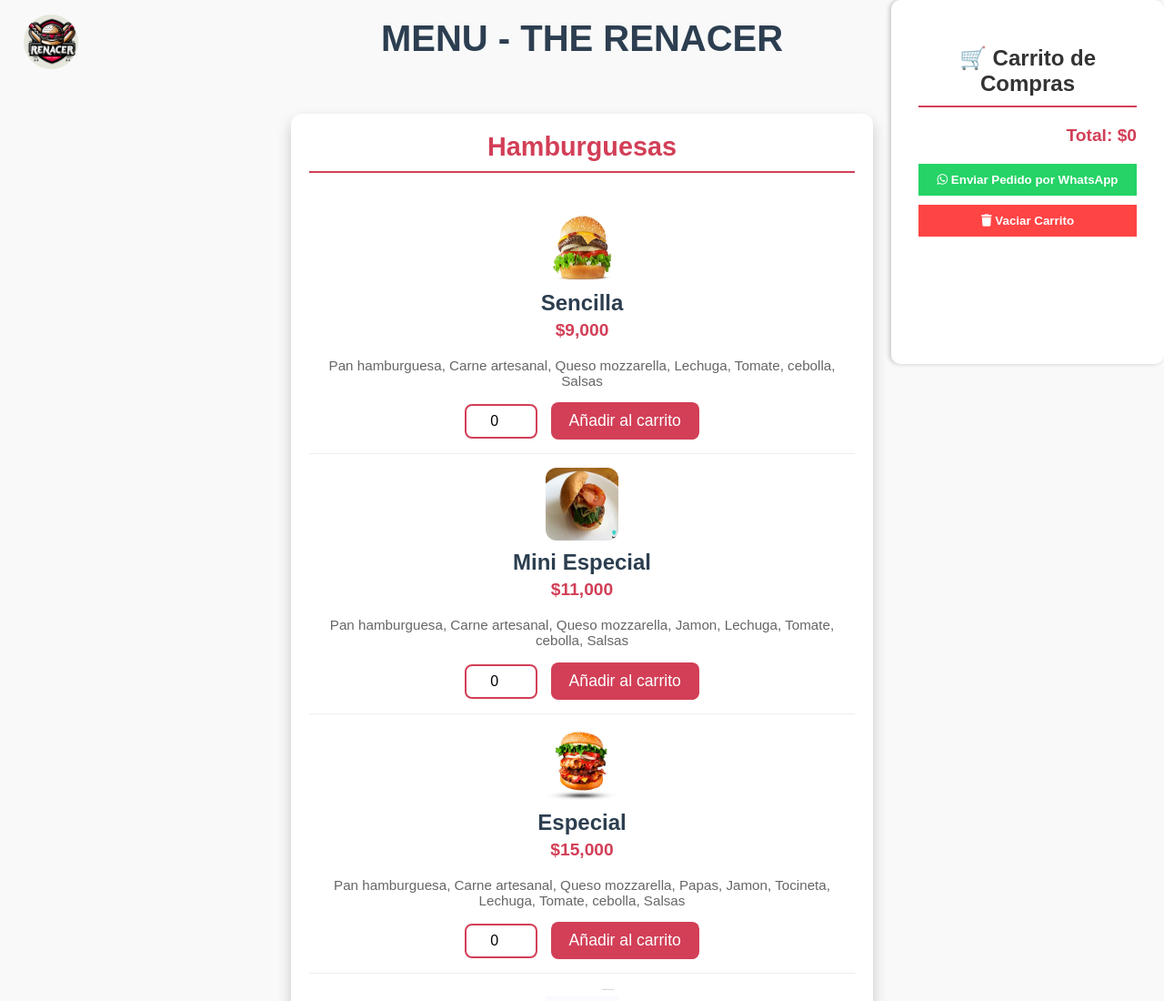
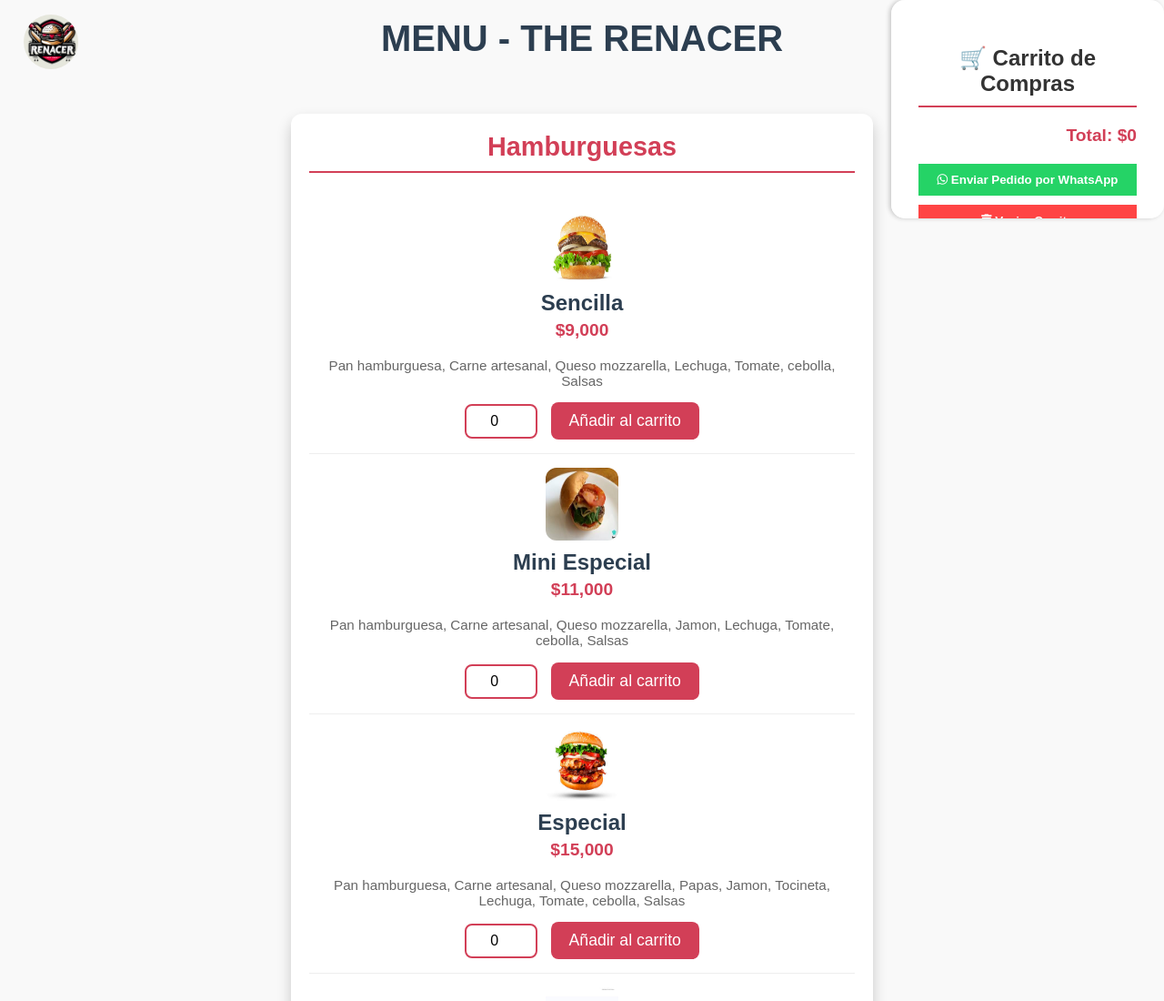
Before and after one commit to JhonJairoGuzman/MENU, a plain HTML site: page menu.html in a window 1280 px wide. Shown: the top 1100 px of the page at 91% size. Drawn offline with Linux system fonts and the light colour scheme.

Commit message:
arreglo del carrito de compra

```diff
--- a/menu.css
+++ b/menu.css
@@ -239,14 +239,14 @@
 /* Estilos para el carrito de compras */
 #carrito-container {
     position: fixed;
-    right: 20px;
-    top: 20px;
-    width: 300px;
+    right: 10px;
+    top: 10px;
+    width: 50px;
     background-color: white;
-    border-radius: 10px;
+    border-radius: 15px;
     box-shadow: 0 0 15px rgba(0, 0, 0, 0.2);
-    z-index: 1000;
-    max-height: 50vh;
+    z-index: 100;
+    max-height: 30vh;
     overflow-y: auto;
 }
 
```
